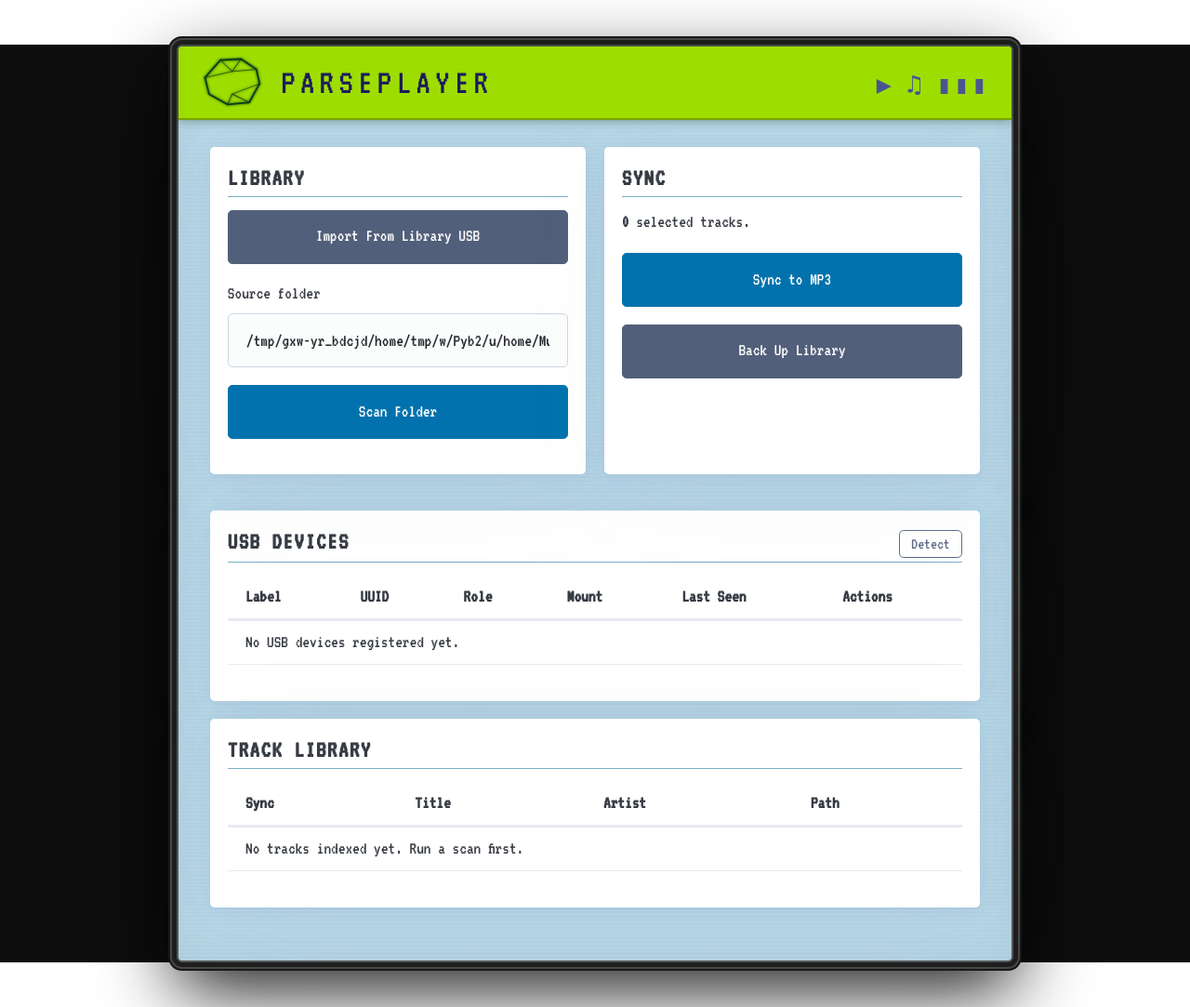
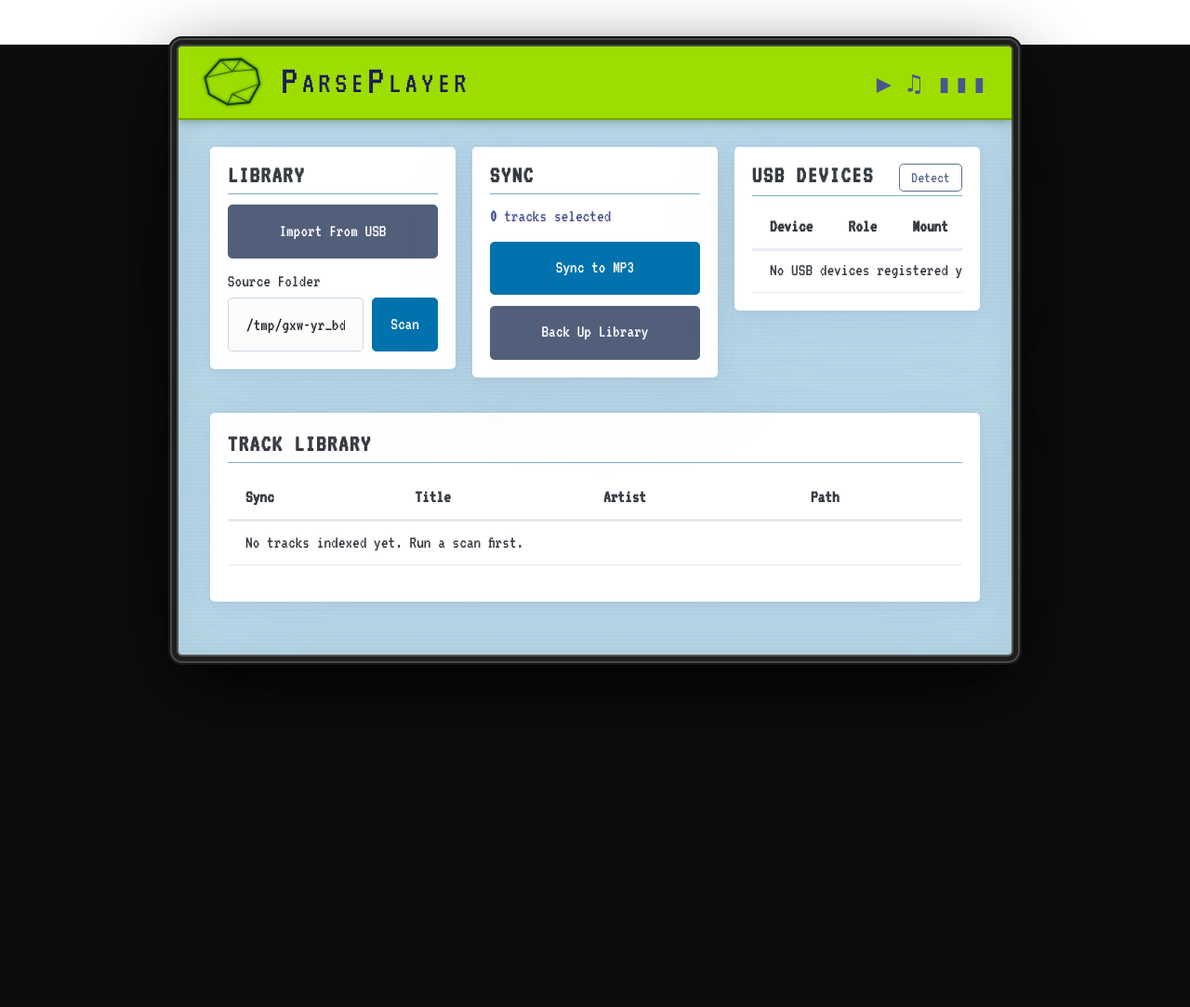
Before and after one commit to parsehex/ParsePlayer, a Flask app: page / in a window 1280 px wide. Shown: the whole page at 93% size. After the commit the page ends 713 px from the top, so only its background shows below. Run offline with Flask 3, Linux system fonts and the light colour scheme; data that the repository does not hold is empty; some libraries are stand-ins or nearby versions.

Commit message:
ui updates
Haven't tried yet, but supposed to improve waiting for Import and Backup
Also tightens up the top 3 sections

```diff
--- a/static/styles.css
+++ b/static/styles.css
@@ -126,11 +126,18 @@ main.container {
 
 .lcd-brand {
   font-family: 'VT323', monospace;
-  font-size: 2rem;
+  font-size: 1.7rem;
   letter-spacing: 0.14em;
   text-transform: uppercase;
   color: var(--lcd-text);
   line-height: 1.2;
+}
+
+.brand-cap {
+  display: inline-block;
+  font-size: 1.38em;
+  line-height: 0.8;
+  transform: translateY(0.03em);
 }
 
 .lcd-status {
@@ -224,3 +231,144 @@ td.path {
   font-size: 0.9rem;
   margin: 0;
 }
+
+.dashboard-grid {
+  display: grid;
+  grid-template-columns: repeat(3, minmax(0, 1fr));
+  gap: 0.9rem;
+  align-items: start;
+}
+
+.dashboard-card {
+  min-width: 0;
+}
+
+.compact-card {
+  padding: 0.85rem 1rem 1rem;
+}
+
+.compact-card .section-header {
+  margin-bottom: 0.6rem;
+}
+
+.compact-actions {
+  display: grid;
+  gap: 0.6rem;
+}
+
+.compact-actions form,
+.compact-form {
+  margin: 0;
+}
+
+.compact-actions button,
+.inline-field-row button {
+  margin: 0;
+}
+
+.scan-form label {
+  margin-bottom: 0.2rem;
+}
+
+.inline-field-row {
+  display: grid;
+  grid-template-columns: minmax(0, 1fr) auto;
+  gap: 0.45rem;
+  align-items: center;
+}
+
+.inline-field-row input {
+  margin-bottom: 0;
+}
+
+.sync-summary {
+  margin: 0 0 0.65rem;
+  color: var(--lcd-dim);
+}
+
+.compact-table-wrap {
+  max-height: 18rem;
+}
+
+.compact-table {
+  margin-bottom: 0;
+}
+
+.compact-table th,
+.compact-table td {
+  padding-top: 0.45rem;
+  padding-bottom: 0.45rem;
+  vertical-align: middle;
+}
+
+.compact-table td strong,
+.compact-table td small {
+  display: block;
+}
+
+.compact-table td small {
+  color: var(--lcd-dim);
+  font-size: 0.8em;
+  word-break: break-all;
+}
+
+.mount-cell {
+  font-size: 0.88em;
+  color: var(--lcd-dim);
+  word-break: break-all;
+}
+
+/* ── Busy overlay for long-running actions ── */
+.busy-overlay {
+  position: fixed;
+  inset: 0;
+  z-index: 9999;
+  display: grid;
+  place-items: center;
+  background: rgba(7, 14, 30, 0.5);
+  backdrop-filter: blur(2px);
+}
+
+.busy-panel {
+  min-width: min(90vw, 34rem);
+  display: flex;
+  align-items: center;
+  gap: 0.8rem;
+  padding: 0.9rem 1rem;
+  border: 1px solid var(--lcd-border);
+  border-radius: 0.35rem;
+  background: rgba(184, 216, 232, 0.95);
+  box-shadow: 0 10px 24px rgba(0, 0, 0, 0.35);
+}
+
+.busy-panel p {
+  margin: 0;
+  letter-spacing: 0.02em;
+}
+
+.busy-spinner {
+  width: 1.05rem;
+  height: 1.05rem;
+  border-radius: 999px;
+  border: 2px solid var(--lcd-border);
+  border-top-color: var(--lcd-text);
+  animation: busy-spin 0.8s linear infinite;
+}
+
+@keyframes busy-spin {
+  to { transform: rotate(360deg); }
+}
+
+body.is-busy {
+  overflow: hidden;
+}
+
+@media (max-width: 900px) {
+  .dashboard-grid {
+    grid-template-columns: 1fr;
+  }
+
+  .lcd-title-bar {
+    align-items: center;
+  }
+}
--- a/templates/base.html
+++ b/templates/base.html
@@ -19,7 +19,7 @@
       <header class="page-header">
         {% include "partials/logo.html" %}
         <div class="lcd-title-bar">
-          <span class="lcd-brand">ParsePlayer</span>
+          <span class="lcd-brand"><span class="brand-cap">P</span>arse<span class="brand-cap">P</span>layer</span>
           <span class="lcd-status">&#9654; &#9835; &#9646;&#9646;&#9646;</span>
         </div>
       </header>
@@ -35,6 +35,52 @@
       {% endwith %}
 
       {% block content %}{% endblock %}
+
+      <div id="busy-overlay" class="busy-overlay" hidden>
+        <div class="busy-panel" role="status" aria-live="polite" aria-atomic="true">
+          <span class="busy-spinner" aria-hidden="true"></span>
+          <p id="busy-text">Working... please keep this page open.</p>
+        </div>
+      </div>
     </main>
+
+    <script>
+      (function () {
+        const overlay = document.getElementById("busy-overlay");
+        const busyText = document.getElementById("busy-text");
+        if (!overlay || !busyText) {
+          return;
+        }
+
+        let isBusy = false;
+
+        document.addEventListener("submit", function (event) {
+          const form = event.target;
+          if (!(form instanceof HTMLFormElement)) {
+            return;
+          }
+
+          const message = form.getAttribute("data-busy-message");
+          if (!message) {
+            return;
+          }
+
+          if (isBusy) {
+            event.preventDefault();
+            return;
+          }
+
+          isBusy = true;
+          busyText.textContent = message;
+          overlay.hidden = false;
+          document.body.classList.add("is-busy");
+
+          const submitButtons = form.querySelectorAll("button[type='submit'], input[type='submit']");
+          submitButtons.forEach(function (button) {
+            button.disabled = true;
+          });
+        });
+      })();
+    </script>
   </body>
 </html>
--- a/templates/index.html
+++ b/templates/index.html
@@ -1,33 +1,49 @@
 {% extends "base.html" %}
 
 {% block content %}
-<section class="grid">
-  <article>
+<section class="dashboard-grid">
+  <article class="dashboard-card compact-card">
+    <div class="section-header">
       <h2>Library</h2>
-    <form method="post" action="{{ url_for('main.import_library_input') }}">
-      <button type="submit" class="secondary">Import From Library USB</button>
+    </div>
+    <div class="action-stack compact-actions">
+      <form
+        method="post"
+        action="{{ url_for('main.import_library_input') }}"
+        data-busy-message="Importing music from USB. This can take a while for large libraries..."
+      >
+        <button type="submit" class="secondary">Import From USB</button>
       </form>
-    <form method="post" action="{{ url_for('main.scan_library') }}">
-      <label for="source_path">Source folder</label>
+      <form method="post" action="{{ url_for('main.scan_library') }}" class="scan-form compact-form">
+        <label for="source_path">Source Folder</label>
+        <div class="inline-field-row">
           <input id="source_path" name="source_path" value="{{ music_root }}" />
-      <button type="submit">Scan Folder</button>
+          <button type="submit">Scan</button>
+        </div>
       </form>
+    </div>
   </article>
 
-  <article>
+  <article class="dashboard-card compact-card">
+    <div class="section-header">
       <h2>Sync</h2>
-    <p><strong id="selected-count">{{ selected_count }}</strong> selected tracks.</p>
+    </div>
+    <p class="sync-summary"><strong id="selected-count">{{ selected_count }}</strong> tracks selected</p>
+    <div class="action-stack compact-actions">
       <form method="post" action="{{ url_for('main.sync_mp3') }}">
         <button type="submit">Sync to MP3</button>
       </form>
-    <form method="post" action="{{ url_for('main.backup_library') }}">
+      <form
+        method="post"
+        action="{{ url_for('main.backup_library') }}"
+        data-busy-message="Backing up your library to USB. Keep this page open until it completes..."
+      >
         <button type="submit" class="secondary">Back Up Library</button>
       </form>
+    </div>
   </article>
-</section>
 
-<section>
-  <article>
+  <article class="dashboard-card compact-card">
     <div class="section-header">
       <h2>USB Devices</h2>
       <form method="post" action="{{ url_for('main.detect_usb') }}">
@@ -35,23 +51,23 @@
       </form>
     </div>
 
-    <div class="table-wrap">
-      <table>
+    <div class="table-wrap compact-table-wrap">
+      <table class="compact-table">
         <thead>
           <tr>
-            <th>Label</th>
-            <th>UUID</th>
+            <th>Device</th>
             <th>Role</th>
             <th>Mount</th>
-            <th>Last Seen</th>
-            <th>Actions</th>
+            <th>Action</th>
           </tr>
         </thead>
         <tbody>
           {% for usb in usb_devices %}
             <tr>
-              <td>{{ usb.label }}</td>
-              <td>{{ usb.device_uuid }}</td>
+              <td>
+                <strong>{{ usb.label }}</strong>
+                <small>{{ usb.device_uuid }}</small>
+              </td>
               <td>
                 <form method="post" action="{{ url_for('main.update_usb_role', usb_id=usb.id) }}" class="inline-role-form">
                   <select
@@ -65,8 +81,7 @@
                   </select>
                 </form>
               </td>
-              <td>{{ usb.mount_path or '-' }}</td>
-              <td>{{ usb.last_seen_at }}</td>
+              <td class="mount-cell">{{ usb.mount_path or 'Not mounted' }}</td>
               <td>
                 {% if usb.mount_path %}
                   <form method="post" action="{{ url_for('main.unmount_usb', usb_id=usb.id) }}" class="inline-action-form">
@@ -81,7 +96,7 @@
             </tr>
           {% else %}
             <tr>
-              <td colspan="6">No USB devices registered yet.</td>
+              <td colspan="4">No USB devices registered yet.</td>
             </tr>
           {% endfor %}
         </tbody>
```
Lines whose indentation alone changed are shown as unchanged.
